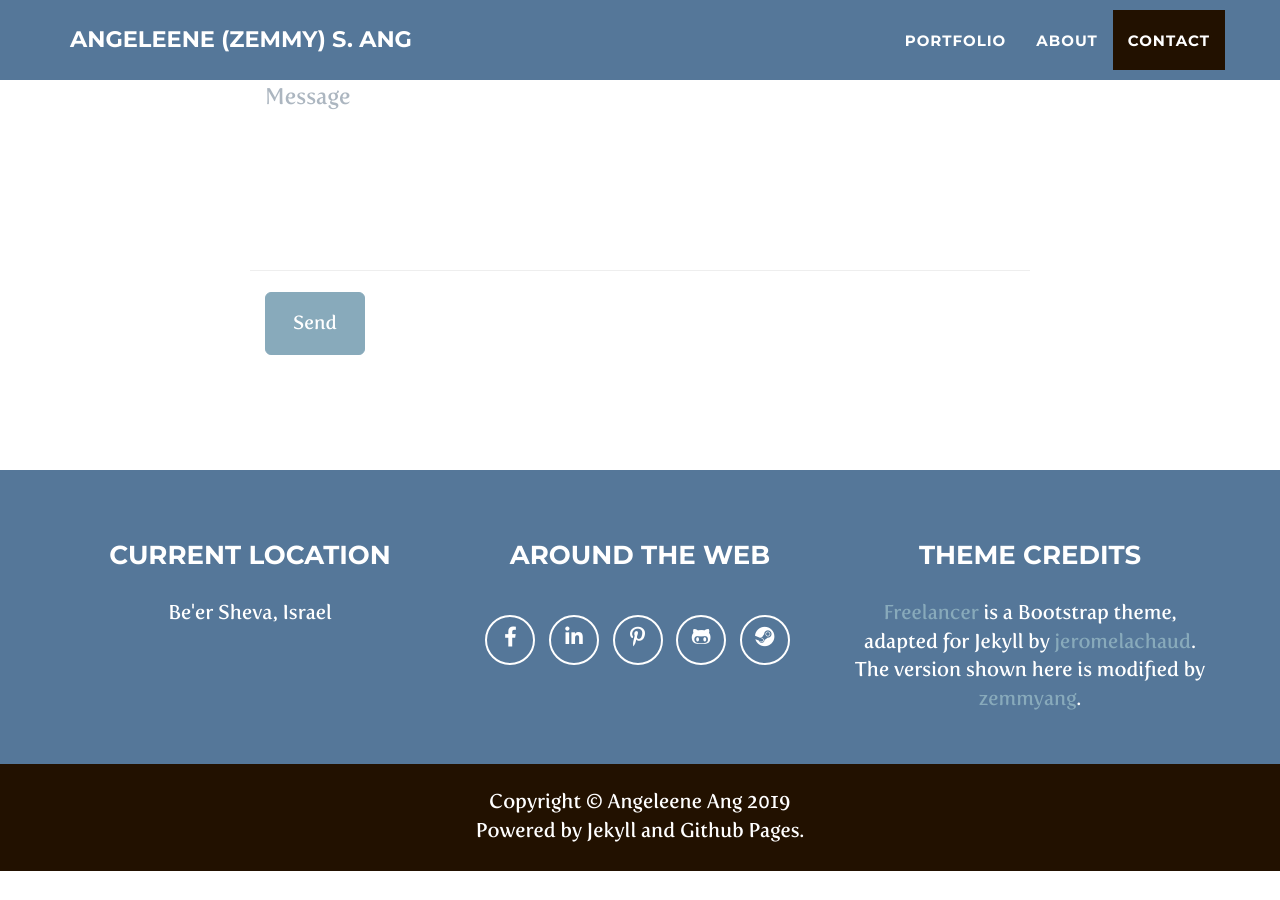
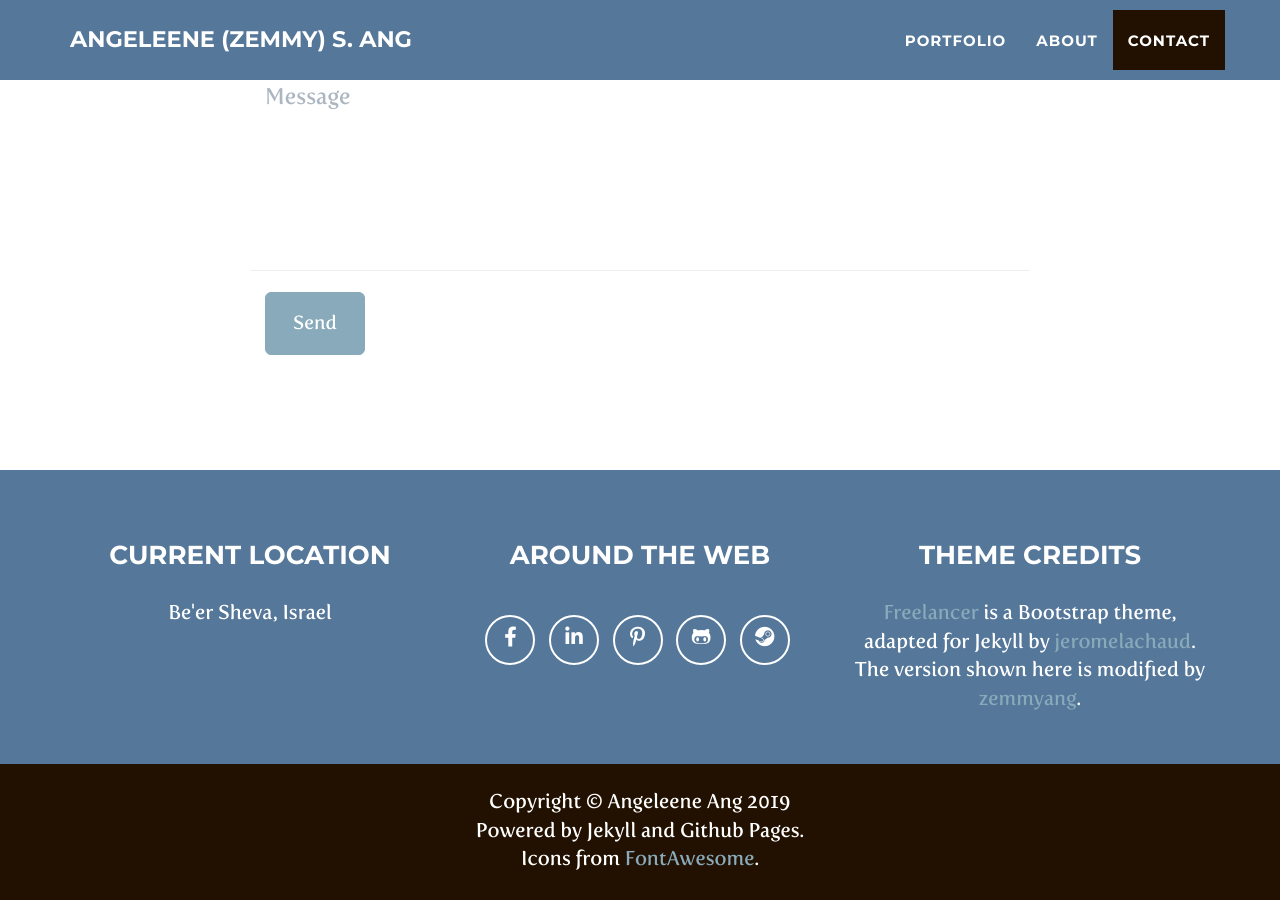
Before and after one commit to zemmyang/zemmyang.github.io, a Jekyll site: the page built from index.html, in a window 1280 px wide and 900 px high, scrolled down 3852 px. Built offline with Jekyll 4.4.1, drawn with Linux system fonts in a browser that asks for light colours; before the commit the page ends 4723 px from its top, so only the background shows below that.

Commit message:
fontawesome link

```diff
--- a/_includes/footer.html
+++ b/_includes/footer.html
@@ -34,6 +34,7 @@
                     <div class="col-lg-12">
                         <p>Copyright &copy; {{ site.footer.copyright }} 20{{ site.time | date: '%y' }}</p>
                         <p>Powered by Jekyll and Github Pages.</p>
+                        <p>Icons from <a href="https://fontawesome.com/icons">FontAwesome</a>.</p>
                     </div>
                 </div>
             </div>
```
Also changed, not shown: 10 other files.
